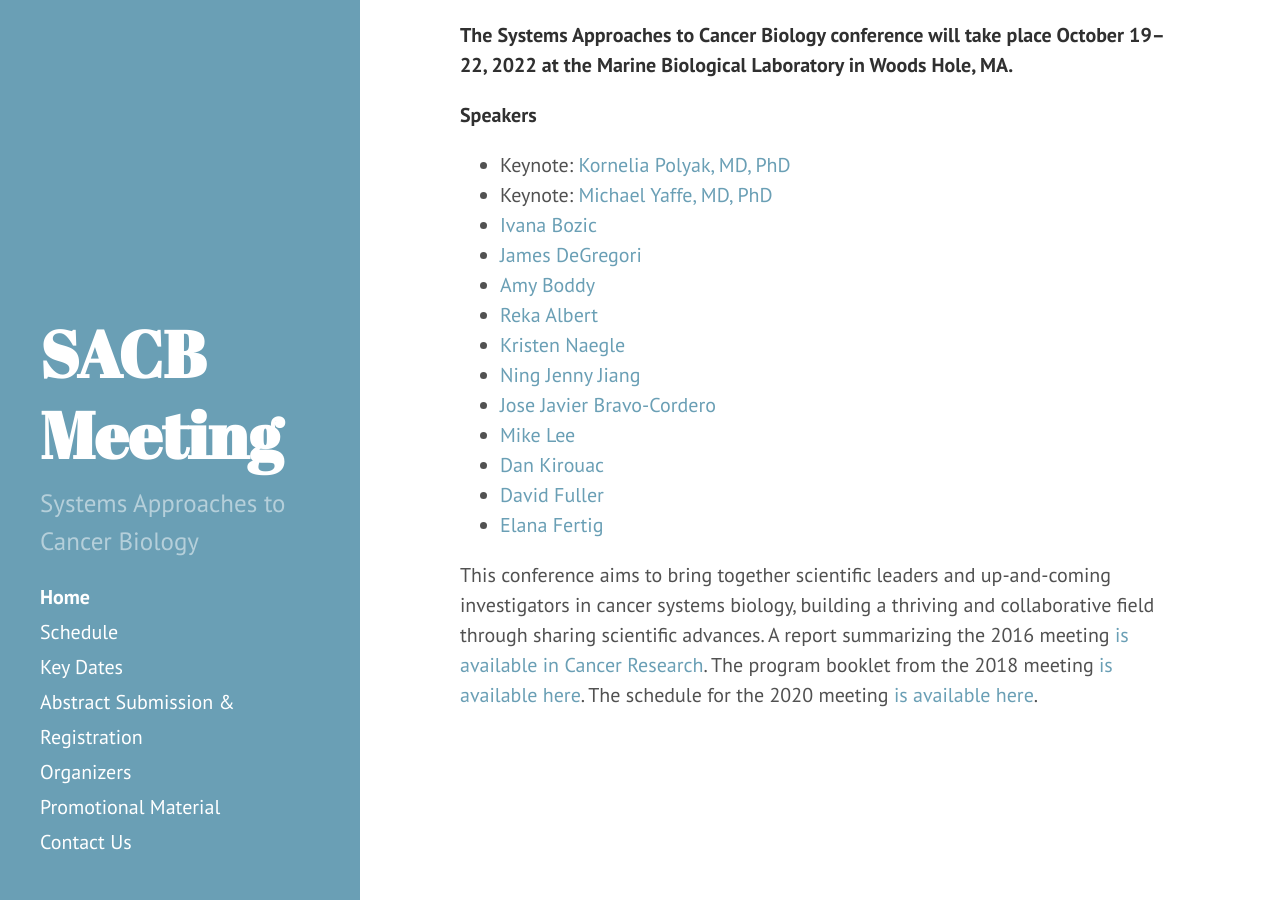
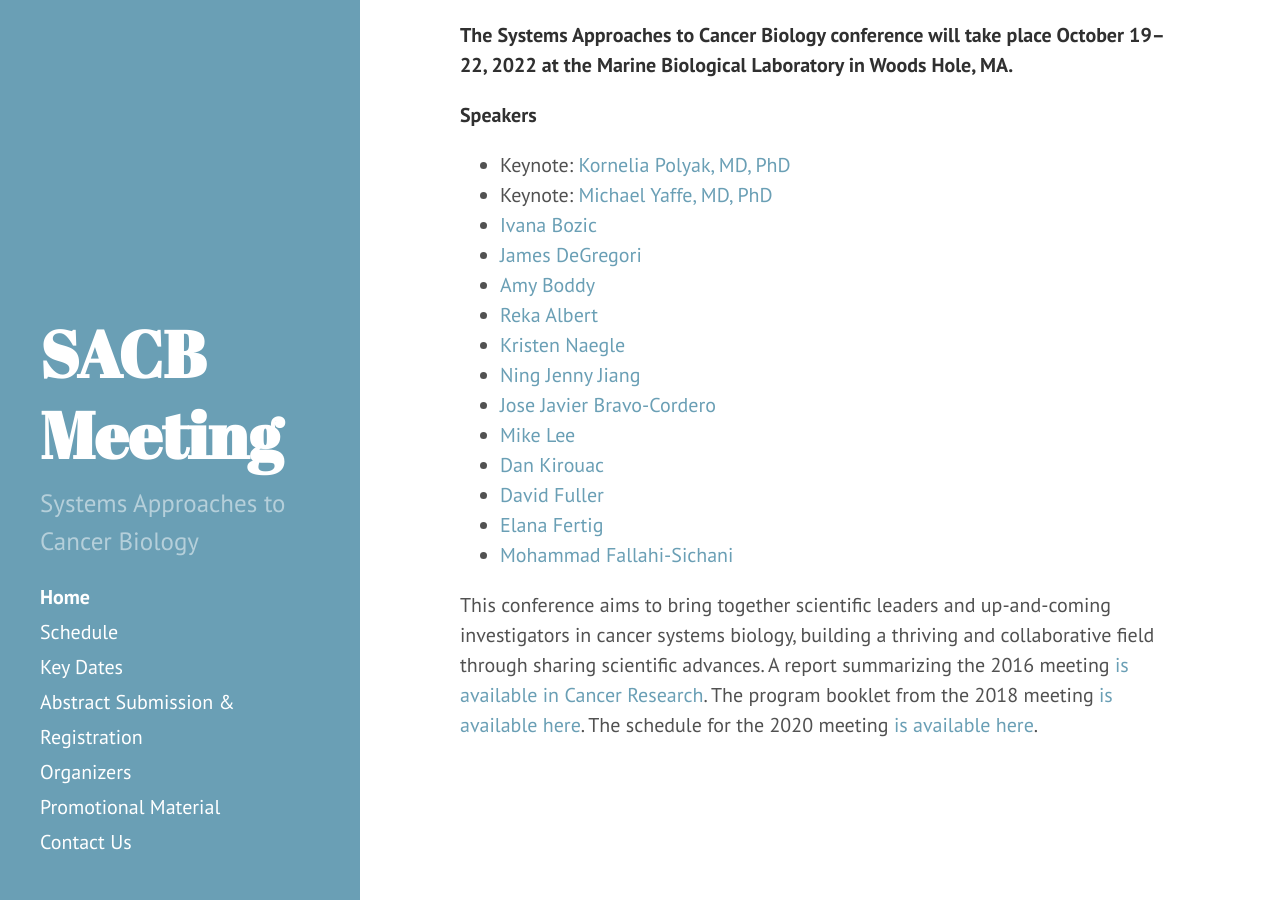
Before and after one commit to AECCSB/sacb-meeting, a Jekyll site: the page built from index.md, in a window 1280 px wide and 900 px high, scrolled down 534 px. Built offline with Jekyll 4.4.1, drawn with Linux system fonts in a browser that asks for light colours.

Commit message:
Update index.md

```diff
--- a/index.md
+++ b/index.md
@@ -23,5 +23,6 @@ layout: page
 - [Dan Kirouac](https://www.linkedin.com/in/dankirouac/)
 - [David Fuller](https://faculty.mdanderson.org/profiles/clifton_fuller.html)
 - [Elana Fertig](https://fertiglab.com/)
+- [Mohammad Fallahi-Sichani](https://www.fallahi-sichani-lab.com/)
 
 This conference aims to bring together scientific leaders and up-and-coming investigators in cancer systems biology, building a thriving and collaborative field through sharing scientific advances. A report summarizing the 2016 meeting [is available in Cancer Research](http://cancerres.aacrjournals.org/content/76/23/6774). The program booklet from the 2018 meeting [is available here](/public/sacb%202018%20online%20booklet%20final.pdf). The schedule for the 2020 meeting [is available here](https://sacbmeeting.org/2020/schedule).
```
